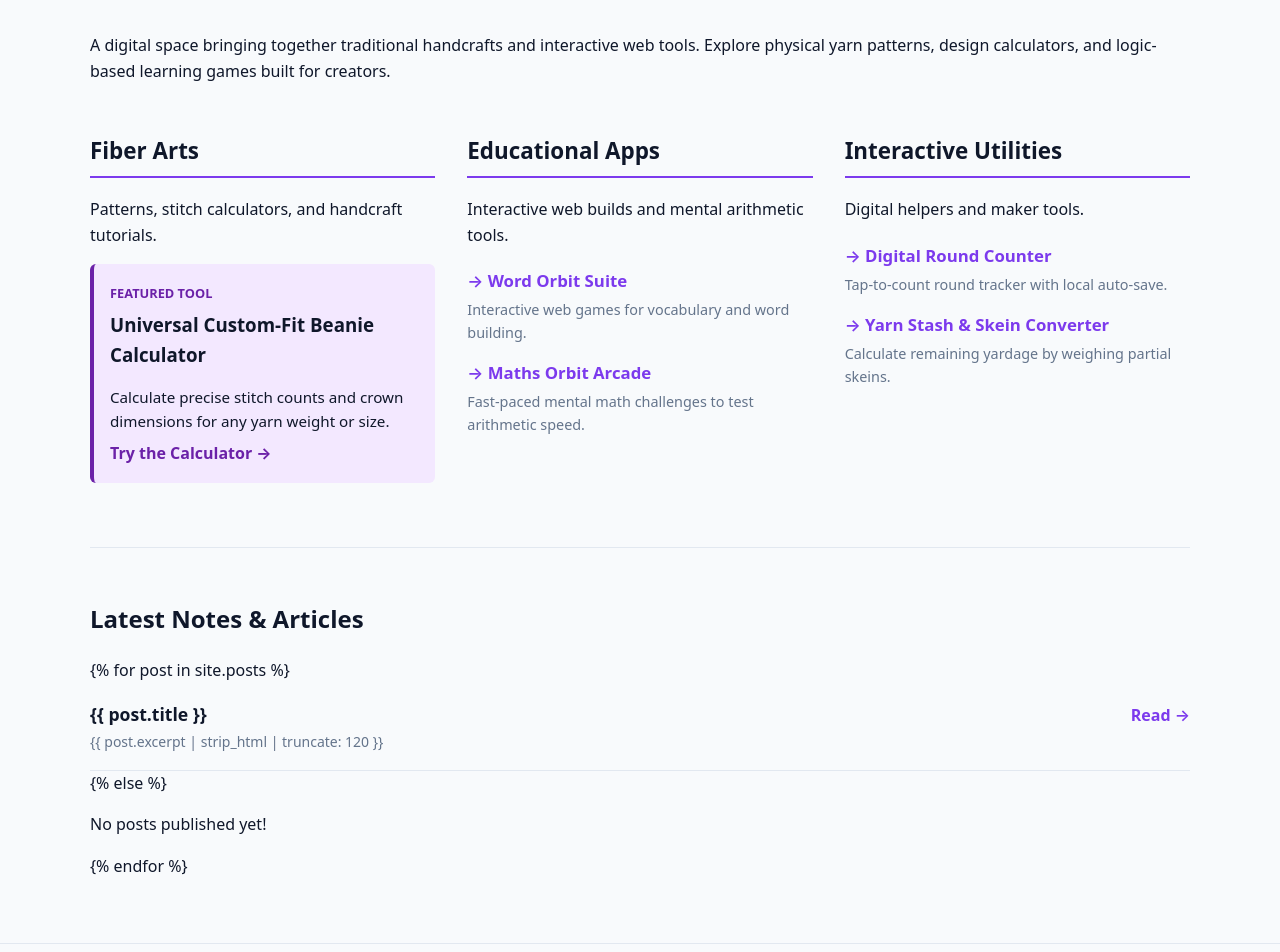
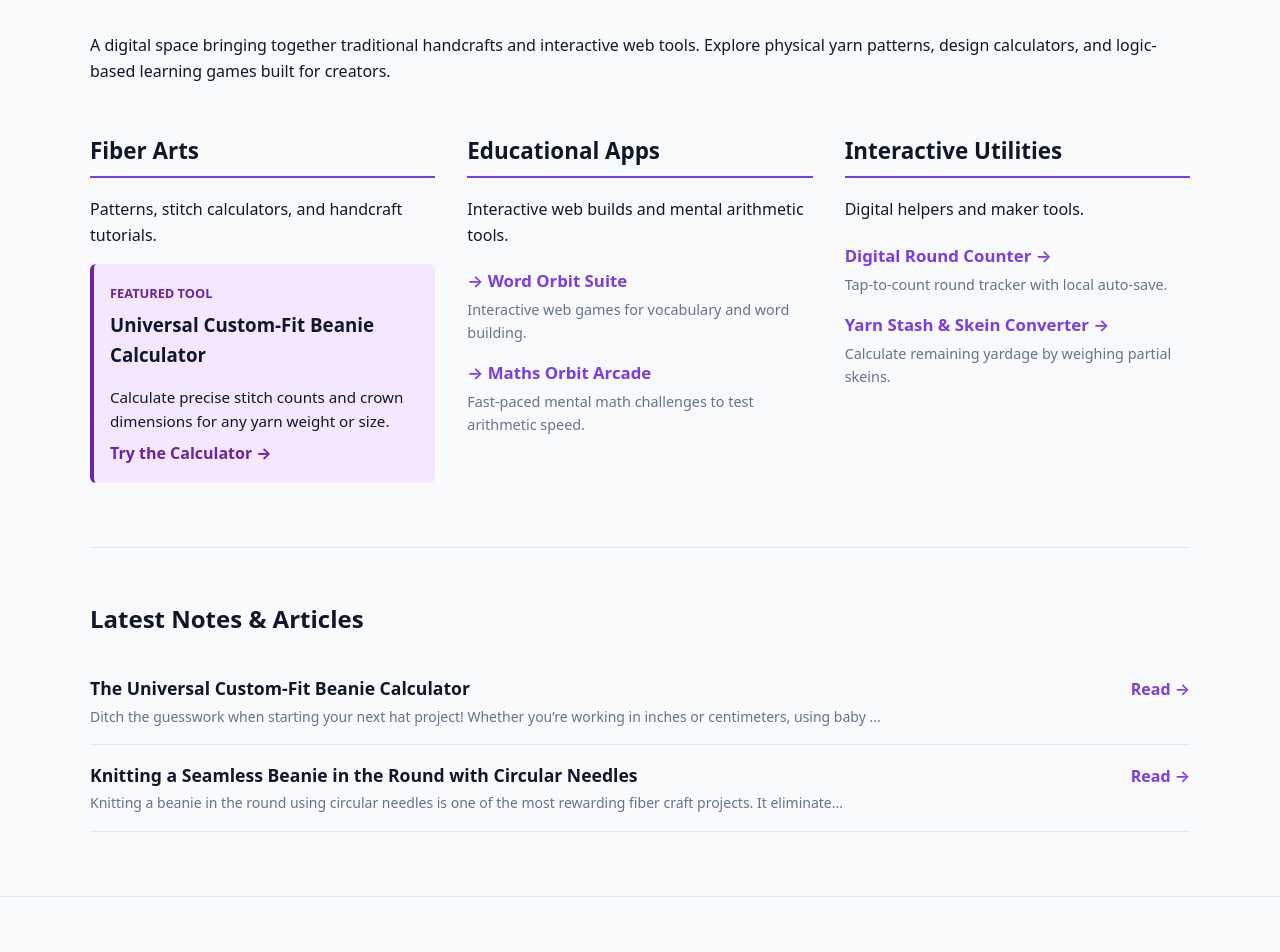
Before and after one commit to KirstN44/stitch-minded, a Jekyll site: the page built from index.html, in a window 1280 px wide. Shown: the part 355-1307 px from the top of the page. Built offline with Jekyll 4.4.1, drawn with Linux system fonts in a browser that asks for light colours; some of the changed lines change nothing that is shown.

Commit message:
Fix HTML formatting and update content

```diff
--- a/index.html
+++ b/index.html
@@ -1,3 +1,5 @@
+---
+---
 <!DOCTYPE html>
 <html lang="en">
 <head>
@@ -191,11 +193,11 @@
 
   <ul class="link-list">
     <li>
-      <a href="round-counter.html">&rarr; Digital Round Counter</a>
+      <a href="round-counter.html">Digital Round Counter &rarr;</a>
       <p>Tap-to-count round tracker with local auto-save.</p>
     </li>
     <li>
-      <a href="yarn-converter.html">&rarr; Yarn Stash & Skein Converter</a>
+      <a href="yarn-converter.html"> Yarn Stash & Skein Converter &rarr;</a>
       <p>Calculate remaining yardage by weighing partial skeins.</p>
     </li>
   </ul>
```
